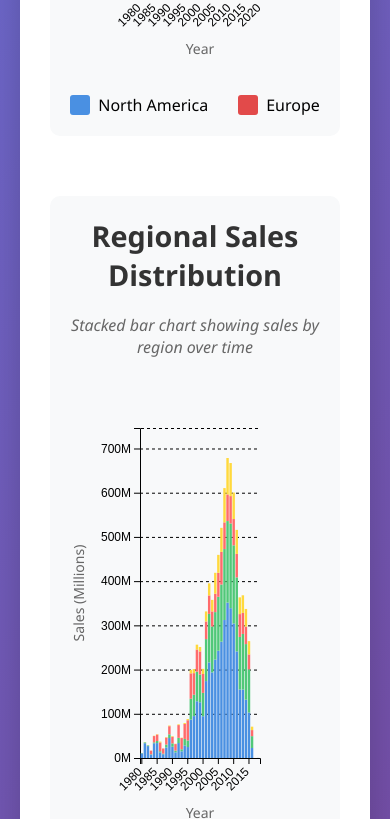
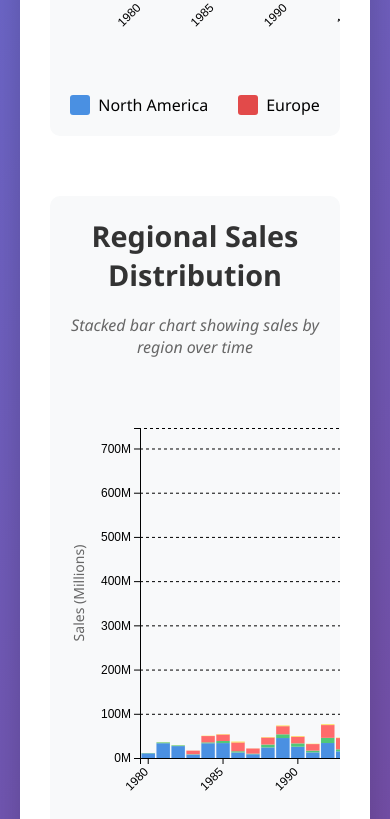
Before and after one commit to aravindpasupathi/informationvisproject, a plain HTML site: page index.html in a window 390 px wide. Shown: the part 1181-2000 px from the top of the page. Drawn offline with nearby package versions, Linux system fonts and the light colour scheme.

Commit message:
Refactor chart dimensions and responsiveness in index.html. Updated overflow properties for chart containers, enhanced getChartDimensions function to account for data point count, and adjusted SVG width and aspect ratio handling for better layout. Improved bar chart padding based on data length.

```diff
--- a/index.html
+++ b/index.html
@@ -49,18 +49,18 @@
             padding: 20px;
             background: #f8f9fa;
             border-radius: 10px;
-            overflow: hidden;
+            overflow-x: auto;
+            overflow-y: visible;
             width: 100%;
         }
 
         #line-chart, #bar-chart {
-            width: 100%;
+            min-width: 100%;
             overflow: visible;
         }
 
         #line-chart svg, #bar-chart svg {
             display: block;
-            width: 100%;
             height: auto;
         }
 
@@ -299,7 +299,7 @@
         let fullData = [];
 
         // Function to calculate responsive dimensions
-        function getChartDimensions() {
+        function getChartDimensions(dataPointCount = null) {
             // Get the actual width of the chart container
             const chartContainer = document.querySelector('.chart-container');
             let containerWidth;
@@ -322,7 +322,16 @@
             }
 
             const margin = { top: 40, right: 60, bottom: 80, left: 70 };
-            const width = containerWidth - margin.left - margin.right;
+            let width = containerWidth - margin.left - margin.right;
+
+            // For bar charts, ensure minimum width based on data points
+            if (dataPointCount && dataPointCount > 0) {
+                const minBarWidth = 12; // Minimum pixels per bar
+                const minSpacing = 3; // Minimum spacing between bars
+                const minRequiredWidth = dataPointCount * (minBarWidth + minSpacing);
+                width = Math.max(width, minRequiredWidth);
+            }
+
             const height = 450 - margin.top - margin.bottom;
 
             return { margin, width, height, containerWidth };
@@ -411,10 +420,7 @@
         });
 
         function createDualLineChart(data) {
-            // Get responsive dimensions
-            const { margin, width, height, containerWidth } = getChartDimensions();
-
-            // Aggregate data by year
+            // Aggregate data by year first to get count
             const yearData = d3.rollup(data,
                 v => ({
                     na: d3.sum(v, d => d.NA_Sales),
@@ -429,16 +435,19 @@
                 eu: sales.eu
             })).sort((a, b) => a.year - b.year);
 
+            // Get responsive dimensions with data point count for better spacing
+            const { margin, width, height, containerWidth } = getChartDimensions(aggregatedData.length);
+
             const svgWidth = width + margin.left + margin.right;
             const svgHeight = height + margin.top + margin.bottom;
 
-            // Create SVG - use 100% width to fill container
+            // Create SVG - use calculated width or 100% if it fits
             const svg = d3.select("#line-chart")
                 .append("svg")
-                .attr("width", "100%")
+                .attr("width", svgWidth > containerWidth ? svgWidth : "100%")
                 .attr("height", svgHeight)
                 .attr("viewBox", `0 0 ${svgWidth} ${svgHeight}`)
-                .attr("preserveAspectRatio", "xMidYMid meet")
+                .attr("preserveAspectRatio", svgWidth > containerWidth ? "none" : "xMidYMid meet")
                 .append("g")
                 .attr("transform", `translate(${margin.left},${margin.top})`);
 
@@ -565,10 +574,7 @@
         }
 
         function createStackedBarChart(data) {
-            // Get responsive dimensions
-            const { margin, width, height, containerWidth } = getChartDimensions();
-
-            // Aggregate data by year and region
+            // Aggregate data by year and region first to get count
             const yearData = d3.rollup(data,
                 v => ({
                     na: d3.sum(v, d => d.NA_Sales),
@@ -588,16 +594,19 @@
                 total: sales.na + sales.eu + sales.jp + sales.other
             })).sort((a, b) => a.year - b.year);
 
+            // Get responsive dimensions with data point count for better spacing
+            const { margin, width, height, containerWidth } = getChartDimensions(aggregatedData.length);
+
             const svgWidth = width + margin.left + margin.right;
             const svgHeight = height + margin.top + margin.bottom;
 
-            // Create SVG - use 100% width to fill container
+            // Create SVG - use calculated width or 100% if it fits
             const svg = d3.select("#bar-chart")
                 .append("svg")
-                .attr("width", "100%")
+                .attr("width", svgWidth > containerWidth ? svgWidth : "100%")
                 .attr("height", svgHeight)
                 .attr("viewBox", `0 0 ${svgWidth} ${svgHeight}`)
-                .attr("preserveAspectRatio", "xMidYMid meet")
+                .attr("preserveAspectRatio", svgWidth > containerWidth ? "none" : "xMidYMid meet")
                 .append("g")
                 .attr("transform", `translate(${margin.left},${margin.top})`);
 
@@ -609,11 +618,11 @@
 
             const stackedData = stack(aggregatedData);
 
-            // Scales
+            // Scales - reduce padding for wider bars
             const xScale = d3.scaleBand()
                 .domain(aggregatedData.map(d => d.year))
                 .range([0, width])
-                .padding(0.2);
+                .padding(aggregatedData.length > 30 ? 0.1 : 0.15);
 
             const yScale = d3.scaleLinear()
                 .domain([0, d3.max(aggregatedData, d => d.total) * 1.1])
```
